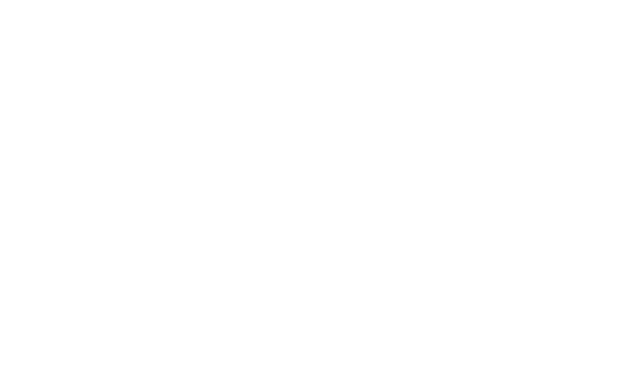
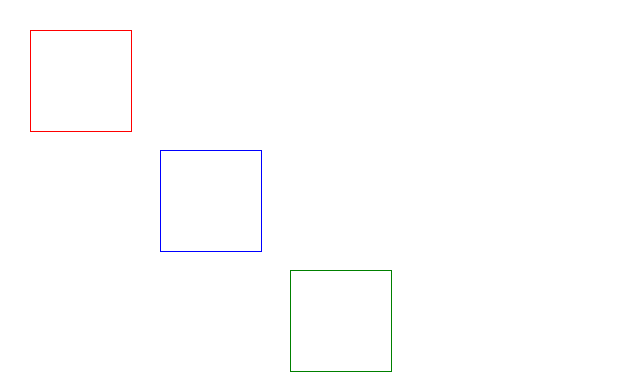
Before and after one commit to qqzennyS/klop, a plain HTML site: page index.html in a window 1280 px wide. Shown: the whole page, without its empty margins (0-640 px from the left). Drawn offline with Linux system fonts and the light colour scheme.

Commit message:
gotovoe 1

```diff
--- a/index.html
+++ b/index.html
@@ -4,8 +4,11 @@
     <meta charset="UTF-8">
     <meta name="viewport" content="width=device-width, initial-scale=1.0">
     <title>YOOOOOO</title>
-    <div id="elem1"></div>
-    <div id="elem2"></div>
+    <link rel="stylesheet" href="style.css">
+    <div id="parent"></div>
+    <div class="elem1"></div>
+    <div class="elem2"></div>
+    <div class="elem3"></div>
 </head>
 <body>
 
--- a/style.css
+++ b/style.css
@@ -0,0 +1,32 @@
+#parent {
+
+}
+.elem1 {
+    position: absolute;
+    top: 30px;
+    left: 30px;
+
+    width: 100px;
+    height: 100px;
+    border: 1px solid red;
+}
+
+.elem2 {
+    position: absolute;
+    top: 150px;
+    left: 160px;
+
+    width: 100px;
+    height: 100px;
+    border: 1px solid blue;
+}
+
+.elem3 {
+    position: absolute;
+    top: 270px;
+    left: 290px;
+
+    width: 100px;
+    height: 100px;
+    border: 1px solid green;
+}
```
